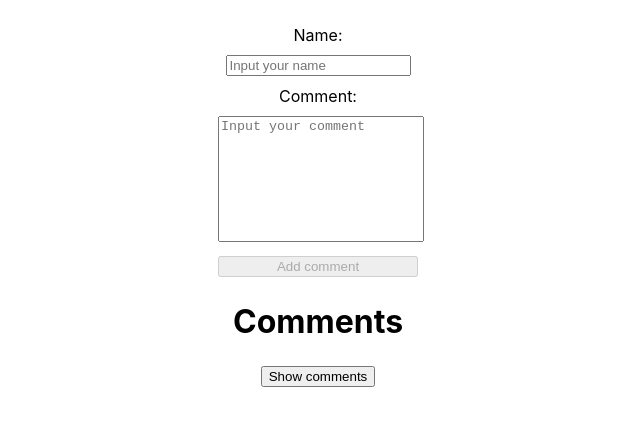
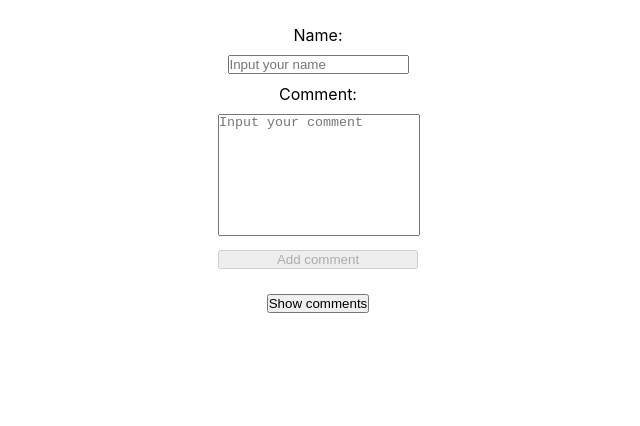
Before and after one commit to StanislavRud/webhomeform, a React (Create React App) app: page / in a window 1280 px wide. Shown: the top 426 px of the page, without its empty margins (322-962 px from the left). Built offline with nearby package versions, Linux system fonts and the light colour scheme.

Commit message:
edited comments, local state, date

```diff
--- a/src/App.css
+++ b/src/App.css
@@ -1,38 +1,9 @@
+* {
+  margin: 0;
+  padding: 0;
+}
+
+
 .App {
   text-align: center;
 }
-
-.App-logo {
-  height: 40vmin;
-  pointer-events: none;
-}
-
-@media (prefers-reduced-motion: no-preference) {
-  .App-logo {
-    animation: App-logo-spin infinite 20s linear;
-  }
-}
-
-.App-header {
-  background-color: #282c34;
-  min-height: 100vh;
-  display: flex;
-  flex-direction: column;
-  align-items: center;
-  justify-content: center;
-  font-size: calc(10px + 2vmin);
-  color: white;
-}
-
-.App-link {
-  color: #61dafb;
-}
-
-@keyframes App-logo-spin {
-  from {
-    transform: rotate(0deg);
-  }
-  to {
-    transform: rotate(360deg);
-  }
-}
--- a/src/App.js
+++ b/src/App.js
@@ -20,7 +20,6 @@ class App extends React.Component {
             hideButton: false,
             lastPage: '',
             disablePostBtn: true,
-            createdComment: ''
         }
     }
 
@@ -32,14 +31,7 @@ class App extends React.Component {
             mainAPI.getCommentsData(state.currentPage)
                 .then(data => {
                     this.setState({
-                        comments: data.data.map(item => (
-                            {
-                                id: item.id,
-                                name: item.name,
-                                text: item.text,
-                                createdComment: item.created_at
-                            }
-                        )),
+                        comments: data.data,
                         totalPages: data.total,
                         currentPage: data.current_page,
                         hideButton: true,
@@ -47,7 +39,6 @@ class App extends React.Component {
                     })
 
                 });
-            debugger
             return {
                 ...state
             }
@@ -60,20 +51,12 @@ class App extends React.Component {
             mainAPI.getCommentsData(pageNumber)
                 .then(data => {
                     this.setState({
-                        comments: data.data.map(item => (
-                            {
-                                id: item.id,
-                                name: item.name,
-                                text: item.text,
-                                createdComment: item.created_at
-                            }
-                        )),
+                        comments: data.data,
                         totalPages: data.total,
                         currentPage: data.current_page,
                     })
 
                 });
-            debugger
             return {
                 ...state
             }
@@ -109,25 +92,21 @@ class App extends React.Component {
         this.setState({newCommentText: event.target.value});
     };
 
+
     moreComments = (e) => {
 
         e.preventDefault();
-        this.setState(state => {currentPage: state.currentPage++});
-
-        if (this.state.currentPage >= this.state.lastPage) {
-            this.disableButton();
-        } else {
 
         this.setState(state => {
-                mainAPI.getCommentsData(state.currentPage)
+            currentPage: state.currentPage++;
+            mainAPI.getCommentsData((state.currentPage))
+
                 .then(data => {
-                        debugger
                     this.setState({
                             comments: [...state.comments, ...data.data],
-
                         }
                     );
-                        debugger
+
                     return {
                         ...state,
 
@@ -135,8 +114,12 @@ class App extends React.Component {
                 });
         })
 
-        }
     };
+
+    date = (value) => {
+        return new Date(value).toLocaleDateString()
+    };
+
 
     render() {
 
@@ -157,7 +140,8 @@ class App extends React.Component {
                           moreComments={this.moreComments.bind(this)}
                           disableButton={this.state.disableButton}
                           hideButton={this.state.hideButton}
-                          createdComment={this.state.createdComment}
+                          lastPage={this.state.lastPage}
+                          date={this.date.bind(this)}
                 />
             </div>
         );
--- a/src/components/API/api.js
+++ b/src/components/API/api.js
@@ -6,7 +6,6 @@ const instance = axios.create({
 
 export const mainAPI = {
     getCommentsData(currentPage){
-        debugger
         return instance.get(`comments?page=${currentPage}`)
             .then(response => {
                 return response.data
--- a/src/components/Comments/Comment/Comment.jsx
+++ b/src/components/Comments/Comment/Comment.jsx
@@ -1,32 +1,29 @@
 import React from 'react';
-
+import style from './../Comments.module.css';
 import Paginator from "../Paginator/Paginator";
 
-const Comment = (props) => {
-
-debugger
-    let date = (value) => new Date(`${value}`).toLocaleDateString()
+const Comment = ({hideButton, currentPage, lastPage, onPageChanged, comments, date}) => {
 
     return (
 
         <div>
-            <h1>Comments</h1>
+            <h1 className={!hideButton ? style.disable : style.active}>Comments</h1>
 
-            <Paginator currentPage={props.currentPage}
-                       totalPages={props.totalPages}
-                       onPageChanged={props.onPageChanged}
+            <Paginator currentPage={currentPage}
+                       lastPage={lastPage}
+                       onPageChanged={onPageChanged}
             />
-
-            {props.comments.map(item => (<div>
+            <ul>
+                {comments.map(item => (
 
                     <li key={item.id}>
                         <h3>Name: {item.name}</h3>
                         <p>Text: {item.text}</p>
-                        <p>Created: {date(item.createdComment)}</p>
+                        <p>Created: {date(item.created_at)}</p>
                     </li>
-                </div>
-            ))}
 
+                ))}
+            </ul>
 
         </div>
     );
--- a/src/components/Comments/Comments.jsx
+++ b/src/components/Comments/Comments.jsx
@@ -1,25 +1,27 @@
 import React from 'react';
-import style from './Comment.module.css'
+import style from './Comments.module.css'
 import Comment from "./Comment/Comment";
 
-const Comments = (props) => {
-
+const Comments = ({comments, currentPage, onPageChanged, lastPage, hideButton, date, getComments, moreComments }) => {
     return (
         <div>
             <ul className={style.block_comments}>
 
-                <Comment comments={props.comments}
-                         currentPage={props.currentPage}
-                         totalPages={props.totalPages}
-                         onPageChanged={props.onPageChanged}
-                         createdComment={props.createdComment}
+                <Comment comments={comments}
+                         currentPage={currentPage}
+                         onPageChanged={onPageChanged}
+                         lastPage={lastPage}
+                         hideButton={hideButton}
+                         date={date}
                 />
 
             </ul>
             <div className={style.buttonsBlock}>
-                {!props.hideButton ? <button onClick={props.getComments}>Show comments</button> : ''}
+                {!hideButton ? <button onClick={getComments}>Show comments</button> : ''}
+                {currentPage != lastPage ?
+                    <button className={!hideButton ? style.disable : style.active}
+                            onClick={moreComments}>Show more comments</button> : ''}
 
-                {props.hideButton ? <button onClick={props.moreComments} disabled={props.disableButton}>Show more comments</button> : ''}
             </div>
 
 
--- a/src/components/Comments/Comment.module.css
+++ b/src/components/Comments/Comments.module.css
@@ -32,3 +32,9 @@
     display: flex;
     justify-content: space-around;
 }
+.disable {
+    display: none;
+}
+.active {
+    display: block;
+}
--- a/src/components/Comments/Paginator/Paginator.jsx
+++ b/src/components/Comments/Paginator/Paginator.jsx
@@ -4,7 +4,7 @@ import style from "./Paginator.module.css";
 const Paginator = (props) => {
 
     let pages = [];
-    for (let i = 1; i <= props.totalPages; i++) {
+    for (let i = 1; i <= props.lastPage; i++) {
         pages.push(i)
     }
 
--- a/src/components/InputFields/InputFields.jsx
+++ b/src/components/InputFields/InputFields.jsx
@@ -1,15 +1,15 @@
 import React from 'react';
 import style from './InputFields.module.css'
 
-const InputFields = (props) => {
+const InputFields = ({name, onChangeName, newCommentText, onChangeText, postComment}) => {
 
     return (
 
         <form className={style.inputForm}>
             <label>Name:
                 <input type={'text'}
-                       value={props.name}
-                       onChange={props.onChangeName}
+                       value={name}
+                       onChange={onChangeName}
                        placeholder={'Input your name'}
                        required={true}
                 />
@@ -17,22 +17,20 @@ const InputFields = (props) => {
 
             <label>Comment:
                 <textarea
-                    value={props.newCommentText}
-                    onChange={props.onChangeText}
+                    value={newCommentText}
+                    onChange={onChangeText}
                     placeholder={'Input your comment'}
                     required={true}
                 />
             </label>
 
-
-            {props.name && props.newCommentText ? <button type={'submit'} onClick={(e) => {
+            {name && newCommentText ? <button type={'submit'} onClick={(e) => {
                 e.preventDefault();
-                props.postComment();
+                postComment();
             }}>Add comment</button> : <button type={'submit'} onClick={(e) => {
                 e.preventDefault();
-                props.postComment();
+                postComment();
             }} disabled={true}>Add comment</button>}
-
 
         </form>
     );
```
Lines whose indentation alone changed are shown as unchanged.
